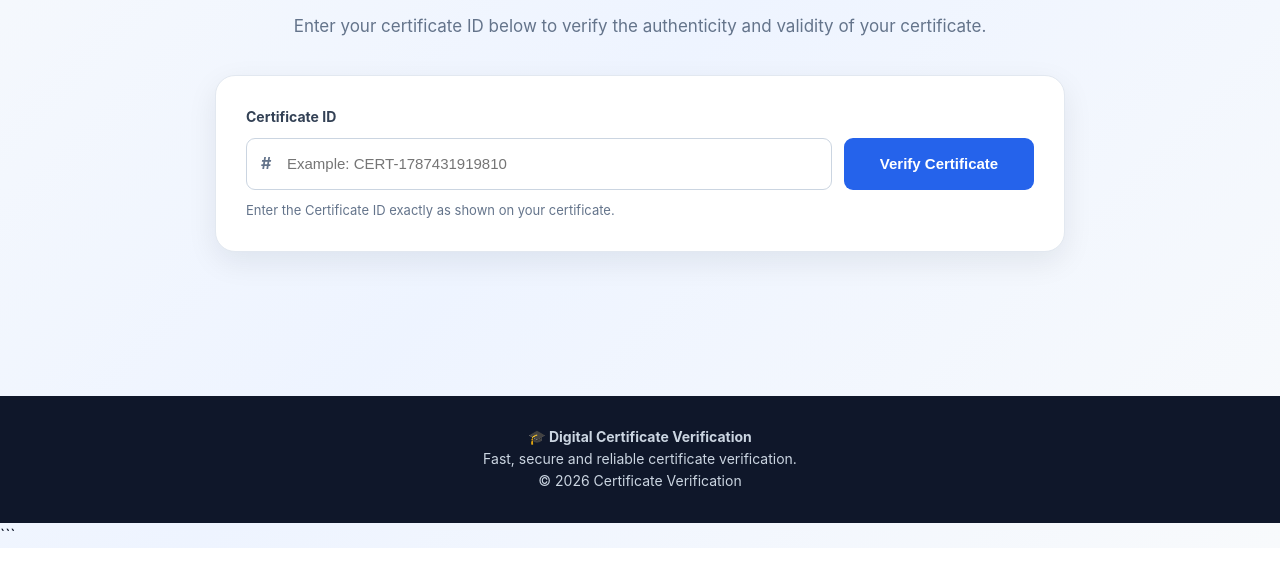
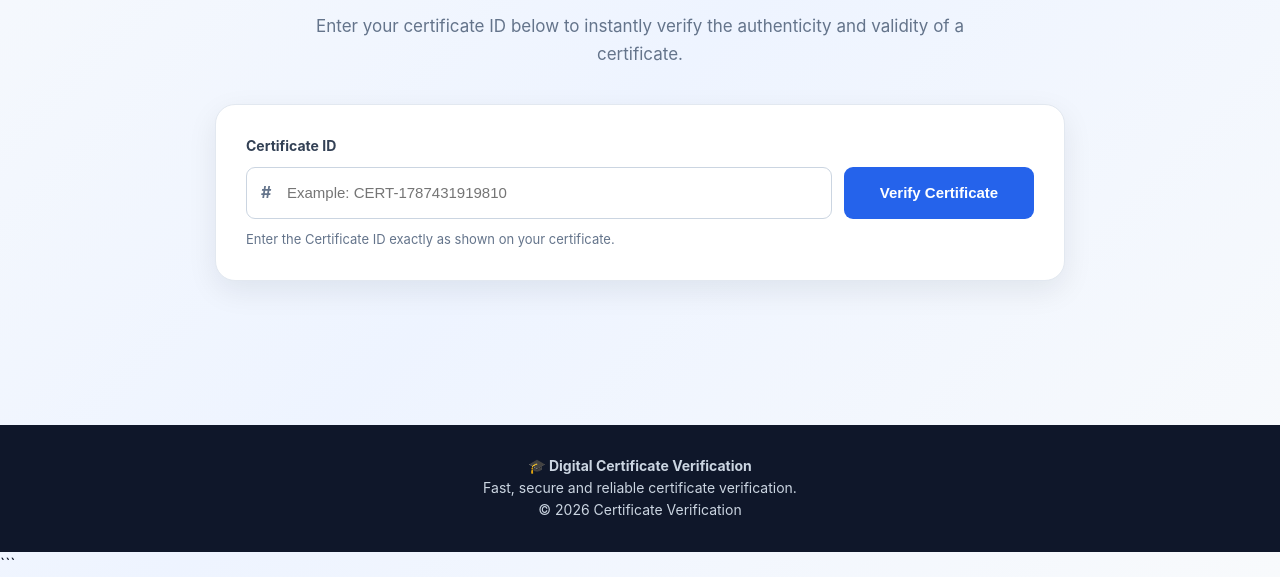
Before and after one commit to sandeepjaat77/Online-Certificate-Verification, a plain HTML site: page frontent/verify.html in a window 1280 px wide. Shown: the part 359-936 px from the top of the page. Before the commit the page ends 907 px from the top, so only its background shows below. Drawn offline with Linux system fonts and the light colour scheme.

Commit message:
Update verify.html

```diff
--- a/frontent/verify.html
+++ b/frontent/verify.html
@@ -20,9 +20,7 @@
 
 </head>
 
-
 <body>
-
 
     <!-- ================= NAVBAR ================= -->
 
@@ -47,11 +45,12 @@
     </nav>
 
 
-
-    <!-- ================= VERIFICATION PAGE ================= -->
+    <!-- ================= MAIN ================= -->
 
     <main class="verify-page">
 
+
+        <!-- Header -->
 
         <section class="verify-header">
 
@@ -68,35 +67,30 @@
             </h1>
 
             <p class="verify-description">
-                Enter your certificate ID below to verify
-                the authenticity and validity of your certificate.
+                Enter your certificate ID below to instantly
+                verify the authenticity and validity of a certificate.
             </p>
 
         </section>
 
 
-
-        <!-- ================= FORM ================= -->
+        <!-- Search Box -->
 
         <section class="verify-search-card">
 
             <form id="verifyForm">
 
-
                 <label for="certificateInput">
                     Certificate ID
                 </label>
 
-
                 <div class="search-row">
-
 
                     <div class="input-wrapper">
 
                         <span class="input-icon">
                             #
                         </span>
-
 
                         <input
                             type="text"
@@ -108,32 +102,27 @@
 
                     </div>
 
-
-
                     <button
                         type="submit"
                         id="verifyButton"
                     >
-                        Verify Certificate
+                        <span>
+                            Verify Certificate
+                        </span>
                     </button>
-
 
                 </div>
 
-
                 <p class="input-help">
-                    Enter the Certificate ID exactly as shown
-                    on your certificate.
+                    Enter the Certificate ID exactly as shown on your certificate.
                 </p>
-
 
             </form>
 
         </section>
 
 
-
-        <!-- ================= MESSAGE ================= -->
+        <!-- Message -->
 
         <div
             id="message"
@@ -141,13 +130,14 @@
         ></div>
 
 
-
-        <!-- ================= RESULT ================= -->
+        <!-- Result -->
 
         <section
             id="certificateResult"
             class="certificate-result"
         >
+
+            <!-- JS will put certificate information here -->
 
         </section>
 
@@ -155,17 +145,13 @@
     </main>
 
 
-
     <!-- ================= FOOTER ================= -->
 
     <footer class="verify-footer">
 
-
         <div class="footer-content">
 
-
             <div>
-
                 <strong>
                     🎓 Digital Certificate Verification
                 </strong>
@@ -173,28 +159,18 @@
                 <p>
                     Fast, secure and reliable certificate verification.
                 </p>
-
             </div>
 
-
             <div class="footer-right">
-
                 © 2026 Certificate Verification
-
             </div>
 
-
         </div>
-
 
     </footer>
 
 
-
-    <!-- ================= JAVASCRIPT ================= -->
-
     <script src="js/verify.js"></script>
-
 
 </body>
 
```
